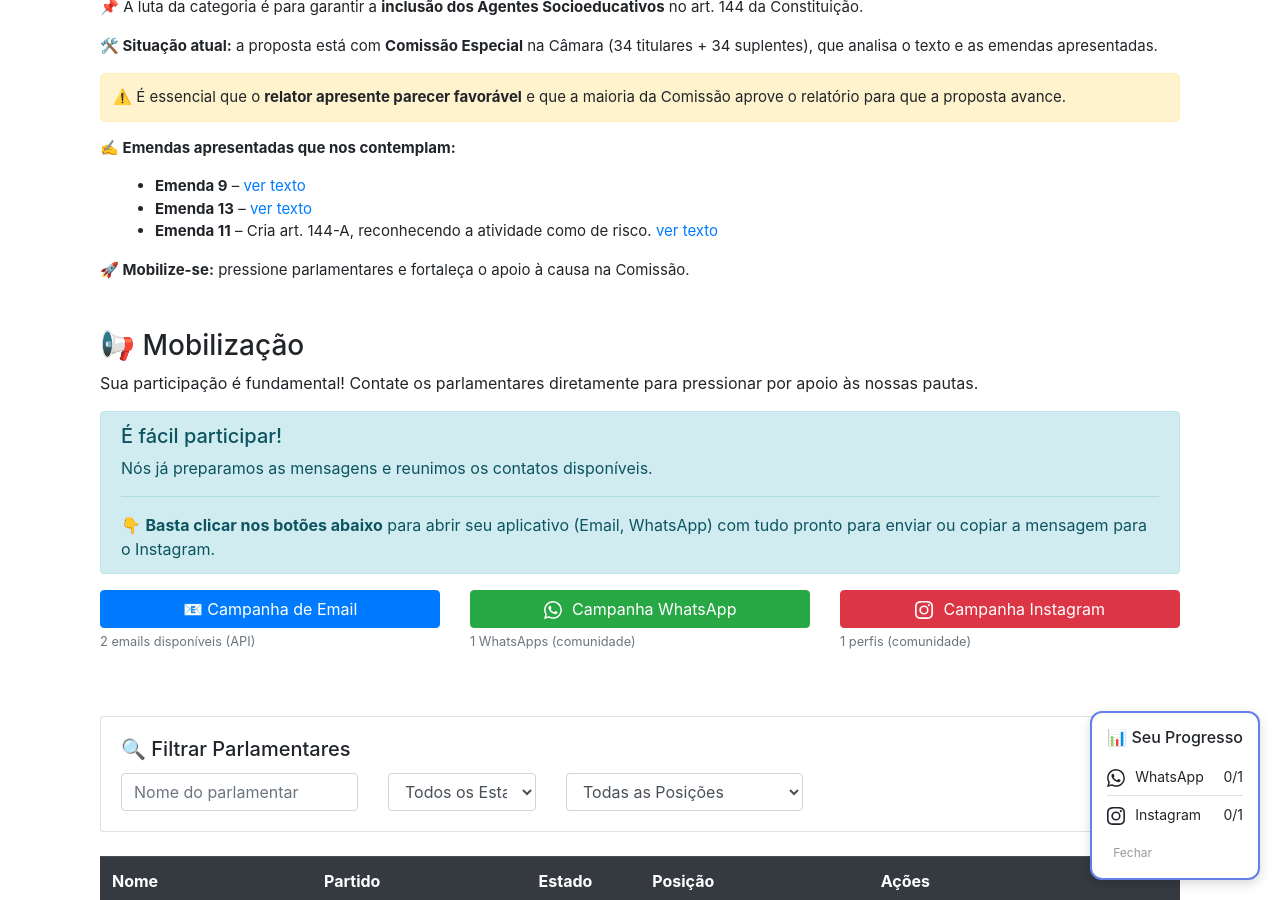
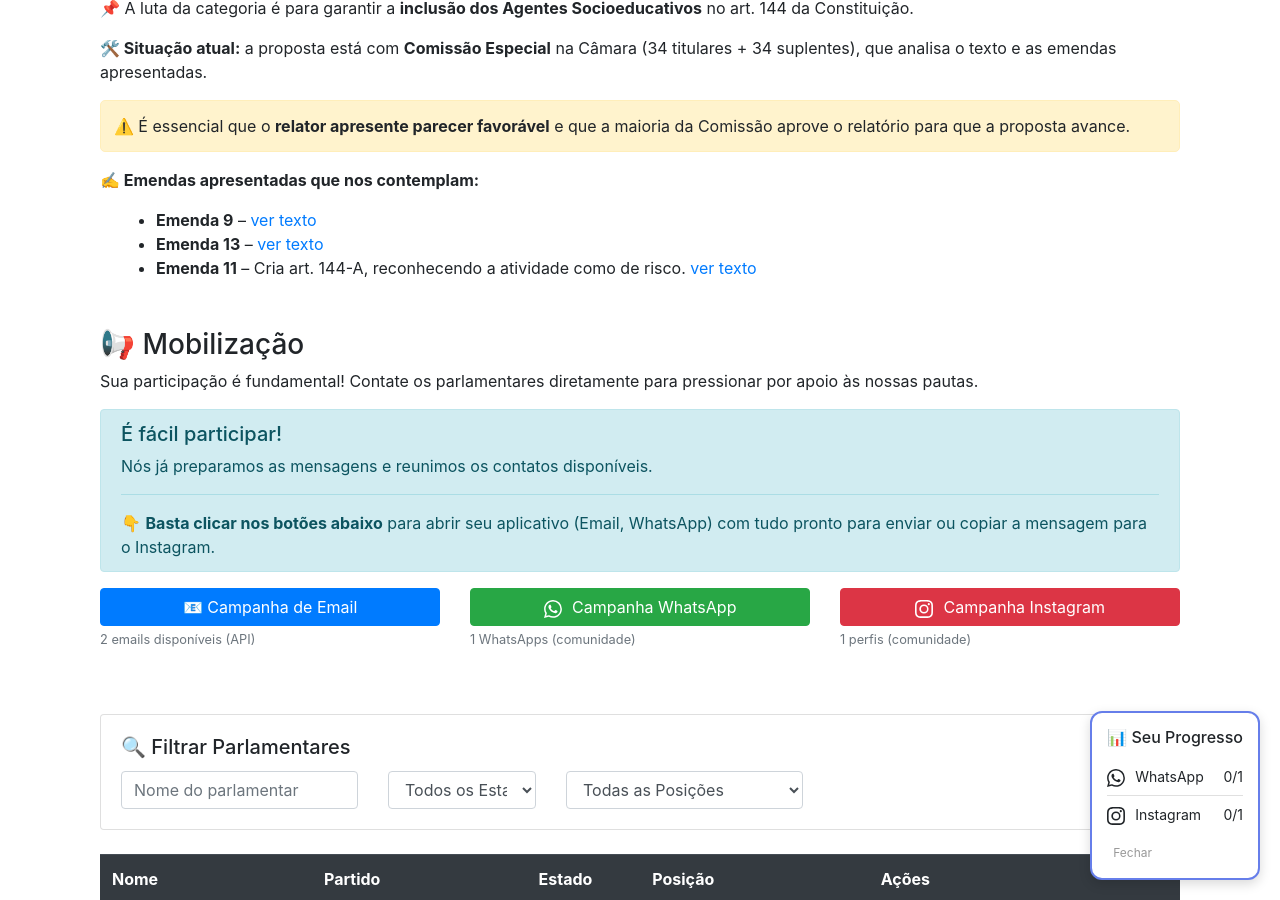
Before and after one commit to juliocjd/pautas-socioeducativas, a Jekyll site: the page built from _pautas/novo-teste.md, in a window 1280 px wide and 900 px high, scrolled down 422 px. Built offline with Jekyll 4.4.1, drawn with Linux system fonts in a browser that asks for light colours; nearby versions of some CDN libraries.

Commit message:
Atualizar pauta: novo-teste.md

```diff
--- a/_pautas/novo-teste.md
+++ b/_pautas/novo-teste.md
@@ -37,9 +37,7 @@ campanha:
       Agradecemos pelo seu apoio à inclusão dos Agentes de Segurança Socioeducativos na PEC 18/2025. Sua posição fortalece uma categoria que atua diariamente em condições de risco e com grande responsabilidade social.
 ---
 
-<section id="pec18" style="font-size: 15px; line-height: 1.5;">
   <p>📌 A luta da categoria é para garantir a <strong>inclusão dos Agentes Socioeducativos</strong> no art. 144 da Constituição.</p>
-
   <p><strong>🛠️ Situação atual:</strong> a proposta está com <strong>Comissão Especial</strong> na Câmara (34 titulares + 34 suplentes), que analisa o texto e as emendas apresentadas.</p>
 
   <div style="background-color: #fff3cd; border: 1px solid #ffeeba; padding: 0.8em; border-radius: 5px; margin: 1em 0;">
@@ -52,5 +50,3 @@ campanha:
     <li><strong>Emenda 13</strong> – <a href="https://www.camara.leg.br/proposicoesWeb/prop_mostrarintegra?codteor=3011563&filename=EMC%2013%20PEC01825%20=%3E%20PEC%2018/2025" target="_blank">ver texto</a></li>
     <li><strong>Emenda 11</strong> – Cria art. 144-A, reconhecendo a atividade como de risco. <a href="https://www.camara.leg.br/proposicoesWeb/prop_mostrarintegra?codteor=3011531&filename=EMC+11+PEC01825+%3D%3E+PEC+18/2025" target="_blank">ver texto</a></li>
   </ul>
-  <p><strong>🚀 Mobilize-se:</strong> pressione parlamentares e fortaleça o apoio à causa na Comissão.</p>
-</section>
```
